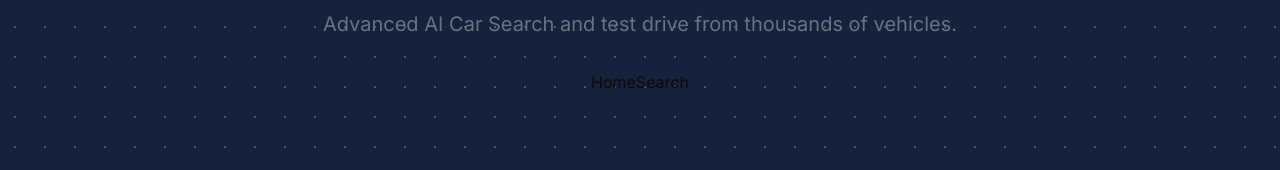
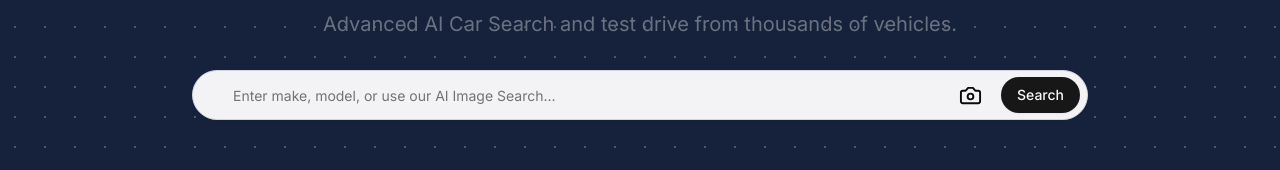
Before and after one commit to HangLimbu995/ai-vehicle-commerce, a Next.js app: page / in a window 1280 px wide. Shown: the part 398-568 px from the top of the page. Built offline with nearby package versions, Linux system fonts and the light colour scheme; no server answers.

Commit message:
landing page initilize

```diff
--- a/app/layout.js
+++ b/app/layout.js
@@ -2,6 +2,7 @@
 import "./globals.css";
 import Header from "@/components/header";
 import { ClerkProvider } from "@clerk/nextjs";
+import { Toaster } from "sonner";
 
 const inter = Inter({ subsets: ['latin']})
 
@@ -22,7 +23,7 @@
       >
         <Header />
         <main className="min-h-screen">{children}</main>
-
+<Toaster richColors />
         <footer className="bg-blue-50 py-12">
           <div className="container mx-auto px-4 text-center text-gray-600">
             <p>Made with ❤️ by HangCoder</p>
--- a/components/home-search.jsx
+++ b/components/home-search.jsx
@@ -1,7 +1,160 @@
-import React from "react";
+"use client";
+
+import React, { useState } from "react";
+import { Input } from "./ui/input";
+import { Camera, Upload } from "lucide-react";
+import { Button } from "./ui/button";
+import { useDropzone } from "react-dropzone";
+import { toast } from "sonner";
+import { useRouter } from "next/navigation";
 
 const HomeSearch = () => {
-  return <div>HomeSearch</div>;
+  const [searchTerm, setSearchTerm] = useState("");
+  const [isImageSearchActive, setIsImageSearchActive] = useState(false);
+  const [imagePreview, setImagePreview] = useState("");
+  const [searchImage, setSearchImage] = useState(null);
+  const [isUploading, setIsUploading] = useState(false);
+
+  const router = useRouter();
+
+  const handleTextSubmit = async (e) => {
+    e.preventDefault();
+    if (!searchTerm.trim()) {
+      toast.error("Please enter a search term");
+      return;
+    }
+
+    router.push(`/cars?search=${encodeURIComponent(searchTerm)}`);
+  };
+  const handleImageSearch = async (e) => {
+    e.preventDefault();
+    if (!searchImage) {
+      toast.error("Please upload an image first");
+      return;
+    }
+
+    // add AI logic
+  };
+
+  const onDrop = (acceptedFiles) => {
+    const file = acceptedFiles[0];
+
+    if (file) {
+      if (file.size > 5 * 1024 * 1024) {
+        toast.error("Inage size must be less than 5MB");
+        return;
+      }
+
+      setIsUploading(true);
+      setSearchImage(file);
+
+      const reader = new FileReader();
+
+      reader.onloadend = () => {
+        setImagePreview(reader.result);
+        setIsUploading(false);
+        toast.success("Image uploaded successfully");
+      };
+
+      reader.onerror = () => {
+        setIsUploading(false);
+        toast.error("Failed to read the image");
+      };
+      reader.readAsDataURL(file);
+    }
+  };
+  const { getRootProps, getInputProps, isDragActive, isDragReject } =
+    useDropzone({
+      onDrop,
+      accept: {
+        "image/*": [".jpeg", ".jpg", ".png"],
+      },
+      maxFiles: 1,
+    });
+
+  return (
+    <div>
+      <form onSubmit={handleTextSubmit}>
+        <div className="relative flex items-center">
+          <Input
+            type="text"
+            placeholder="Enter make, model, or use our AI Image Search..."
+            value={searchTerm}
+            onChange={(e) => setSearchTerm(e.target.value)}
+            className="pl-10 pr-12 py-6 w-full rounded-full border-gray-300 bg-white/95 backdrop-blur-sm"
+          />
+
+          <div className="absolute right-[100px]">
+            <Camera
+              size={35}
+              onClick={() => setIsImageSearchActive(!isImageSearchActive)}
+              className="cursor-pointer rounded-xl p-1.5"
+              style={{
+                background: isImageSearchActive ? "black" : "",
+                color: isImageSearchActive ? "white" : "",
+              }}
+            />
+          </div>
+
+          <Button type="submit" className="absolute right-2 rounded-full">
+            Search
+          </Button>
+        </div>
+      </form>
+
+      {isImageSearchActive && (
+        <div className="mt-4">
+          <form onSubmit={handleImageSearch}>
+            <div className="border-2 border-dashed border-gray-300 rounded-3xl p-6 text-center">
+              {imagePreview ? (
+                <div className="flex flex-col items-center">
+                  <img
+                    src={imagePreview}
+                    alt="Car Preview"
+                    className="h-40 object-contain mb-4"
+                  />
+                  <Button
+                    variant="outline"
+                    onClick={() => {
+                      setSearchImage(null);
+                      setImagePreview("");
+                      toast.info("Image removed");
+                    }}
+                  >
+                    Remove Image
+                  </Button>
+                </div>
+              ) : (
+                <div {...getRootProps()} className="cursor-pointer">
+                  <input {...getInputProps()} />
+                  <div className="flex flex-col items-center">
+                    <Upload className="h-12 w-12 text-gray-400 mb-2" />
+                    <p className="text-gray-500 mb-2">
+                      {isDragActive && !isDragReject
+                        ? "Leave the file here to upload"
+                        : "Drag & drop a car image or click to select"}
+                    </p>
+                    {isDragReject && (
+                      <p className="text-red-500 mb-2">Invalid image type</p>
+                    )}
+                    <p className="text-gray-400 text-sm">
+                      Supports: JPG, PNG (max 5MB)
+                    </p>
+                  </div>
+                </div>
+              )}
+            </div>
+
+            {imagePreview && (
+              <Button type="submit" className="w-full mt-2" disabled={isUploading}>
+                {isUploading ? "Uploading..." : "Search with this Image"}
+              </Button>
+            )}
+          </form>
+        </div>
+      )}
+    </div>
+  );
 };
 
 export default HomeSearch;
--- a/package.json
+++ b/package.json
@@ -31,6 +31,7 @@
     "react": "^19.0.0",
     "react-day-picker": "^8.10.1",
     "react-dom": "^19.0.0",
+    "react-dropzone": "^14.3.8",
     "sonner": "^2.0.1",
     "tailwind-merge": "^3.0.2",
     "tw-animate-css": "^1.2.4"
```
Also changed, not shown: 1 other file (tests, documents, lock files or other folders).
